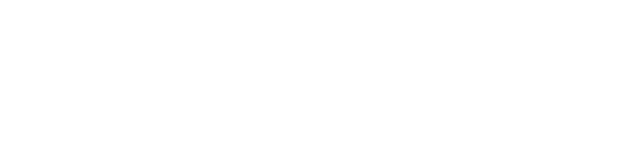
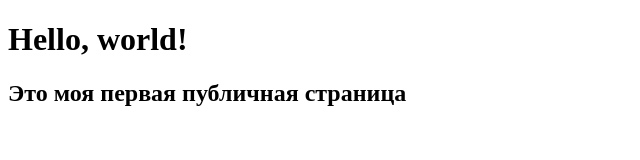
Before and after one commit to userkb371/new-999, a plain HTML site: page index.html in a window 1280 px wide. Shown: the whole page, without its empty margins (0-640 px from the left). Drawn offline with Linux system fonts and the light colour scheme.

Commit message:
add index.html file

```diff
--- a/index.html
+++ b/index.html
@@ -5,5 +5,8 @@
     <meta name="viewport" content="width=device-width, initial-scale=1.0" />
     <title>Document</title>
   </head>
-  <body></body>
+  <body>
+    <h1>Hello, world!</h1>
+    <h2>Это моя первая публичная страница</h2>
+  </body>
 </html>
```
